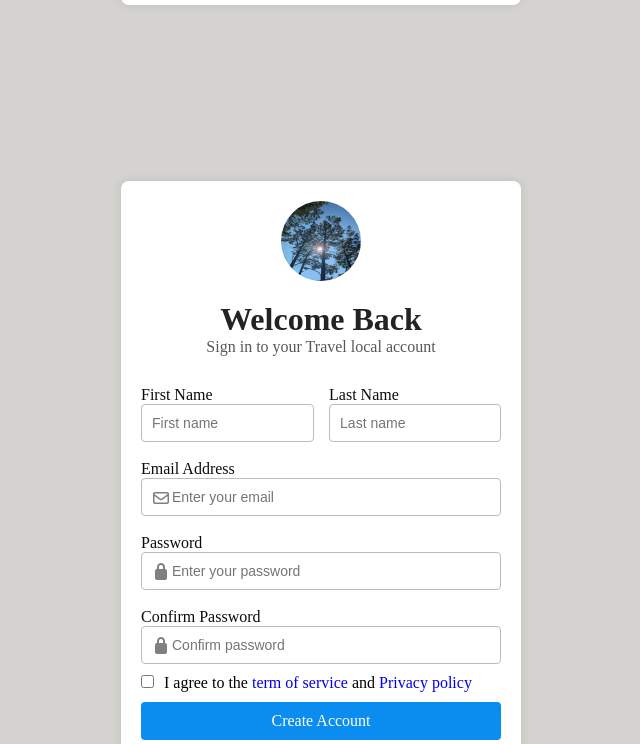
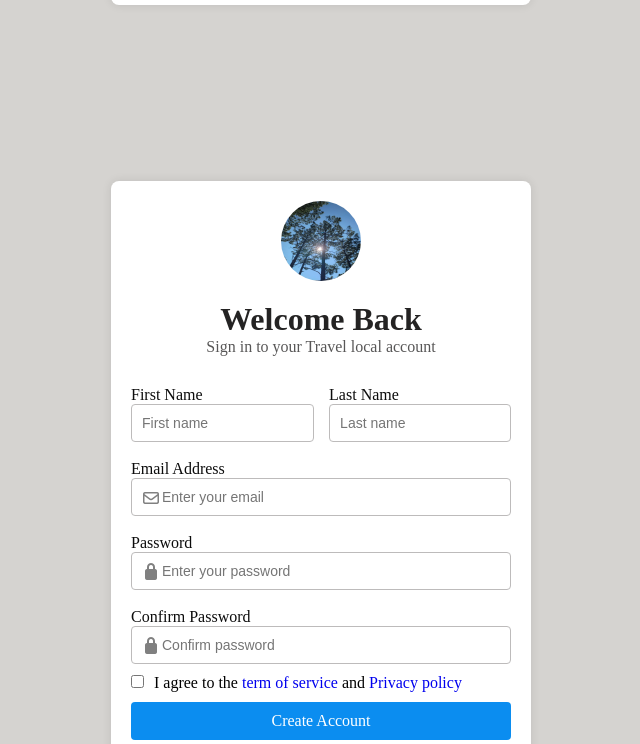
Before and after one commit to SamikshaBhandari/4th-Sem-project, a plain HTML site: page loginpage.html in a window 1280 px wide. Shown: the part 668-1412 px from the top of the page, without its empty margins (319-959 px from the left). Drawn offline with Linux system fonts and the light colour scheme.

Commit message:
login page update

```diff
--- a/loginpage.css
+++ b/loginpage.css
@@ -12,10 +12,10 @@
   background-color: rgb(213, 211, 208);
 }
 .container1 {
-  width: 400px;
+  width: 420px;
   padding: 20px;
   background-color: white;
-  box-shadow: 0px 0px 10px 0px rgba(0, 0, 0, 0.1);
+  box-shadow: 0px 0px 10px 0px rgba(2, 2, 2, 0.1);
   border-radius: 8px;
 }
 .images {
```
